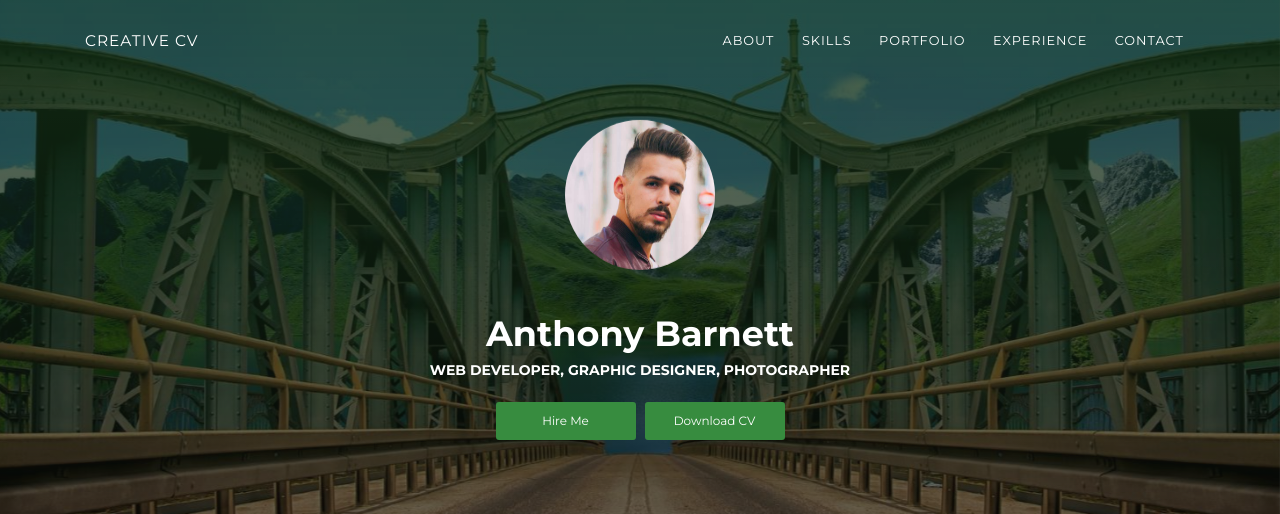
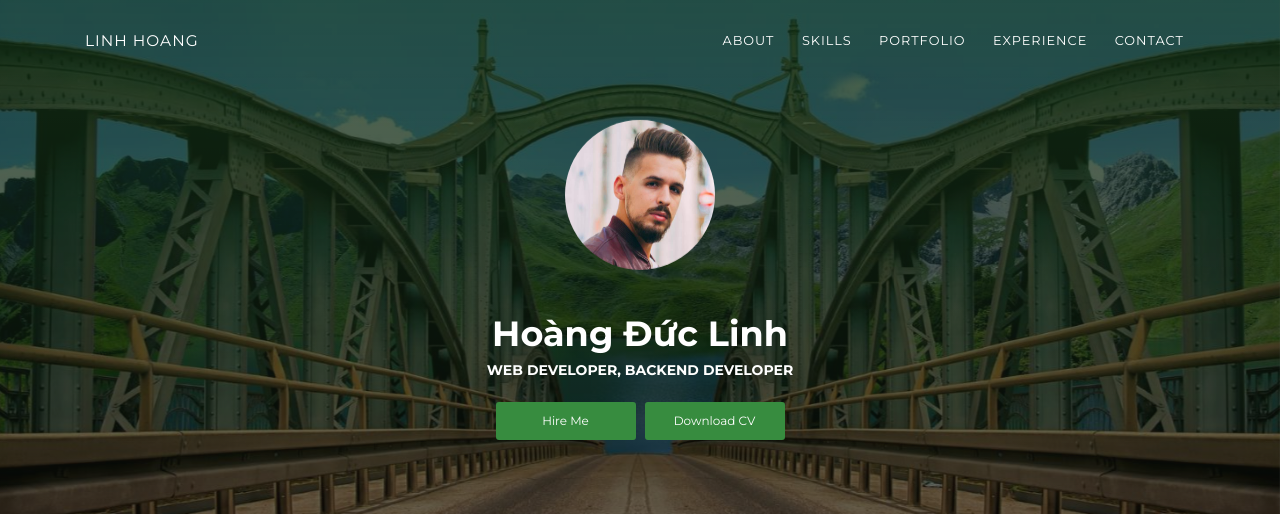
Before and after one commit to hdlinh1808/hdlinh1808.github.io, a plain HTML site: page index.html in a window 1280 px wide. Shown: the top 514 px of the page. Drawn offline with Linux system fonts and the light colour scheme.

Commit message:
update name'

```diff
--- a/index.html
+++ b/index.html
@@ -17,7 +17,7 @@
       <div class="profile-page sidebar-collapse">
         <nav class="navbar navbar-expand-lg fixed-top navbar-transparent bg-primary" color-on-scroll="400">
           <div class="container">
-            <div class="navbar-translate"><a class="navbar-brand" href="#" rel="tooltip">Creative CV</a>
+            <div class="navbar-translate"><a class="navbar-brand" href="#" rel="tooltip">Linh Hoang</a>
               <button class="navbar-toggler navbar-toggler" type="button" data-toggle="collapse" data-target="#navigation" aria-controls="navigation" aria-expanded="false" aria-label="Toggle navigation"><span class="navbar-toggler-bar bar1"></span><span class="navbar-toggler-bar bar2"></span><span class="navbar-toggler-bar bar3"></span></button>
             </div>
             <div class="collapse navbar-collapse justify-content-end" id="navigation">
@@ -42,8 +42,8 @@
       <div class="container">
         <div class="content-center">
           <div class="cc-profile-image"><a href="#"><img src="images/anthony.jpg" alt="Image"/></a></div>
-          <div class="h2 title">Anthony Barnett</div>
-          <p class="category text-white">Web Developer, Graphic Designer,  Photographer</p><a class="btn btn-primary smooth-scroll mr-2" href="#contact" data-aos="zoom-in" data-aos-anchor="data-aos-anchor">Hire Me</a><a class="btn btn-primary" href="#" data-aos="zoom-in" data-aos-anchor="data-aos-anchor">Download CV</a>
+          <div class="h2 title">Hoàng Đức Linh</div>
+          <p class="category text-white">Web Developer, Backend Developer</p><a class="btn btn-primary smooth-scroll mr-2" href="#contact" data-aos="zoom-in" data-aos-anchor="data-aos-anchor">Hire Me</a><a class="btn btn-primary" href="#" data-aos="zoom-in" data-aos-anchor="data-aos-anchor">Download CV</a>
         </div>
       </div>
       <div class="section">
```
